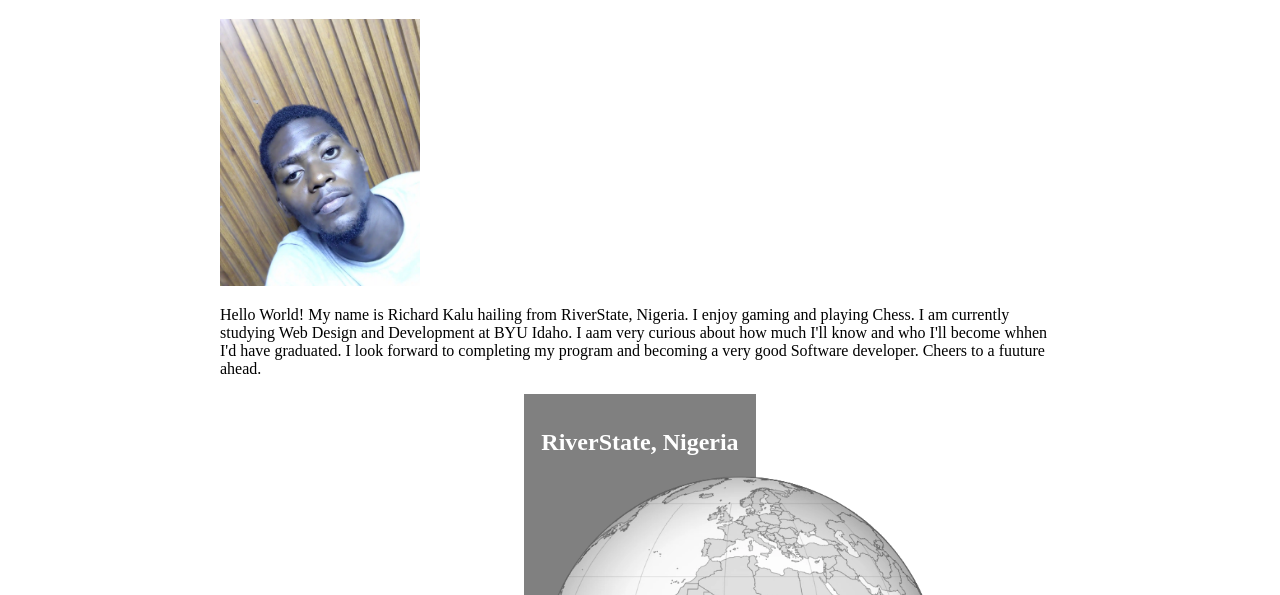
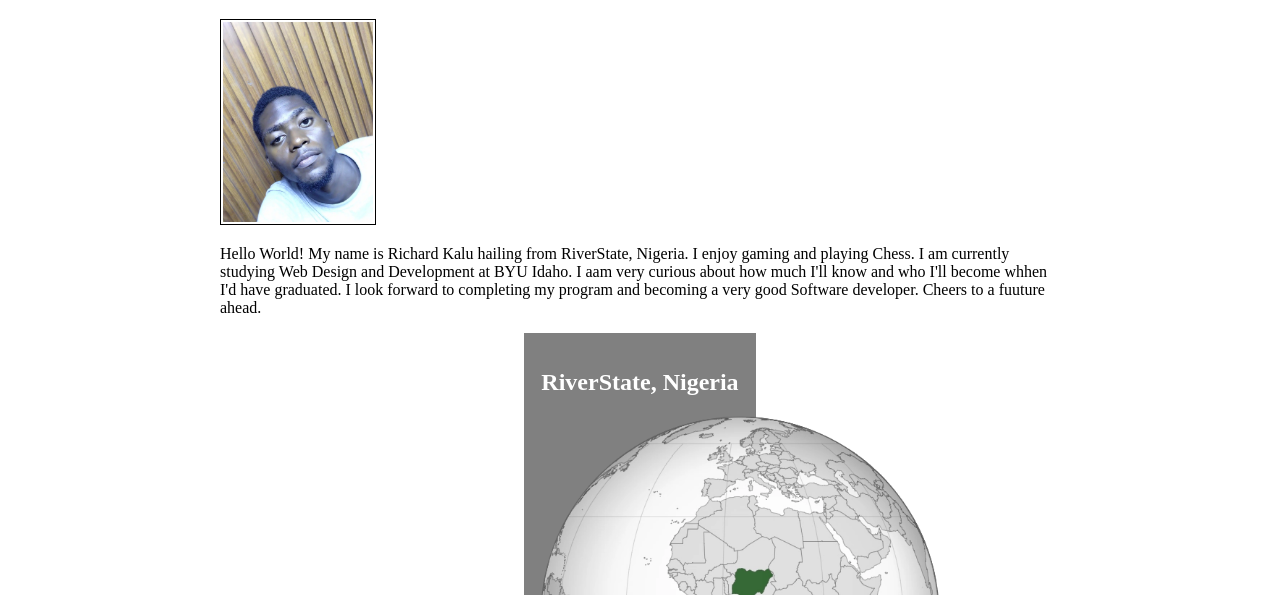
Before and after one commit to LORDGURU-sudo/wdd130, a plain HTML site: page index.html in a window 1280 px wide. Shown: the part 205-800 px from the top of the page. Drawn offline with Linux system fonts and the light colour scheme.

Commit message:
Error fix

```diff
--- a/styles/styles.css
+++ b/styles/styles.css
@@ -13,7 +13,7 @@ h1{
     color: darkblue;
 }
 
-main image {
+main img {
     width: 150px;
     height: auto;
     border: 1px solid black;
```
